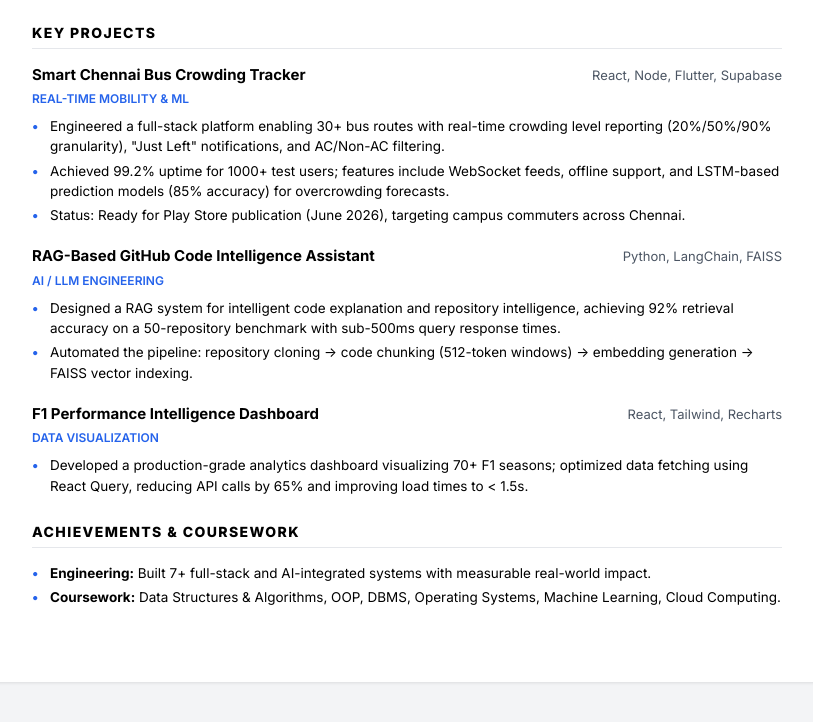
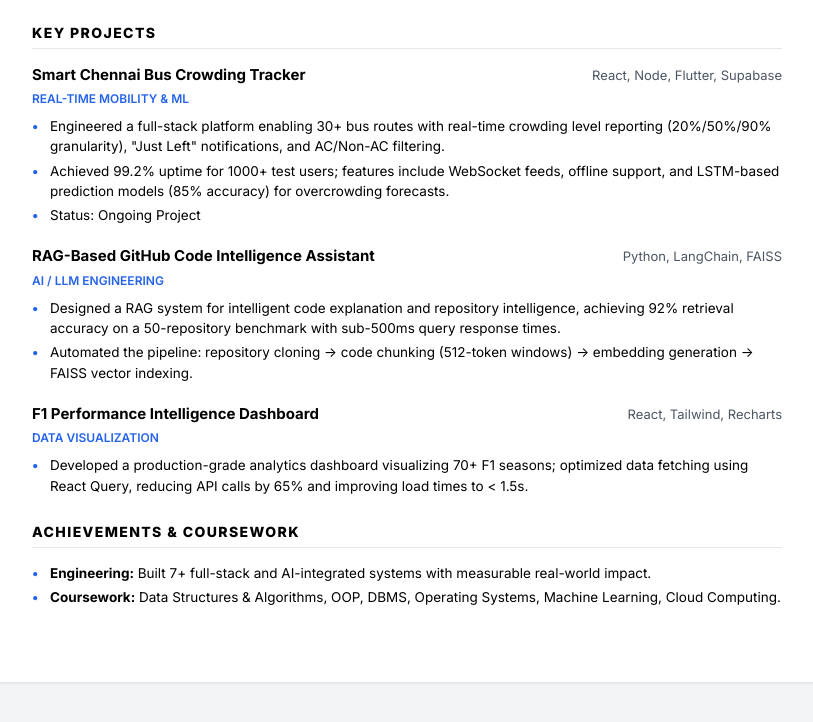
Before and after one commit to kutty04/MY-CV, a plain HTML site: page index.html in a window 1280 px wide. Shown: the part 703-1425 px from the top of the page, without its empty margins (233-1046 px from the left). Drawn offline with Linux system fonts and the light colour scheme.

Commit message:
Update project status from 'Ready for Play Store' to 'Ongoing Project'

```diff
--- a/index.html
+++ b/index.html
@@ -253,7 +253,7 @@
                 <ul>
                     <li>Engineered a full-stack platform enabling 30+ bus routes with real-time crowding level reporting (20%/50%/90% granularity), "Just Left" notifications, and AC/Non-AC filtering.</li>
                     <li>Achieved 99.2% uptime for 1000+ test users; features include WebSocket feeds, offline support, and LSTM-based prediction models (85% accuracy) for overcrowding forecasts.</li>
-                    <li>Status: Ready for Play Store publication (June 2026), targeting campus commuters across Chennai.</li>
+                    <li>Status: Ongoing Project </li>
                 </ul>
             </div>
 
```
